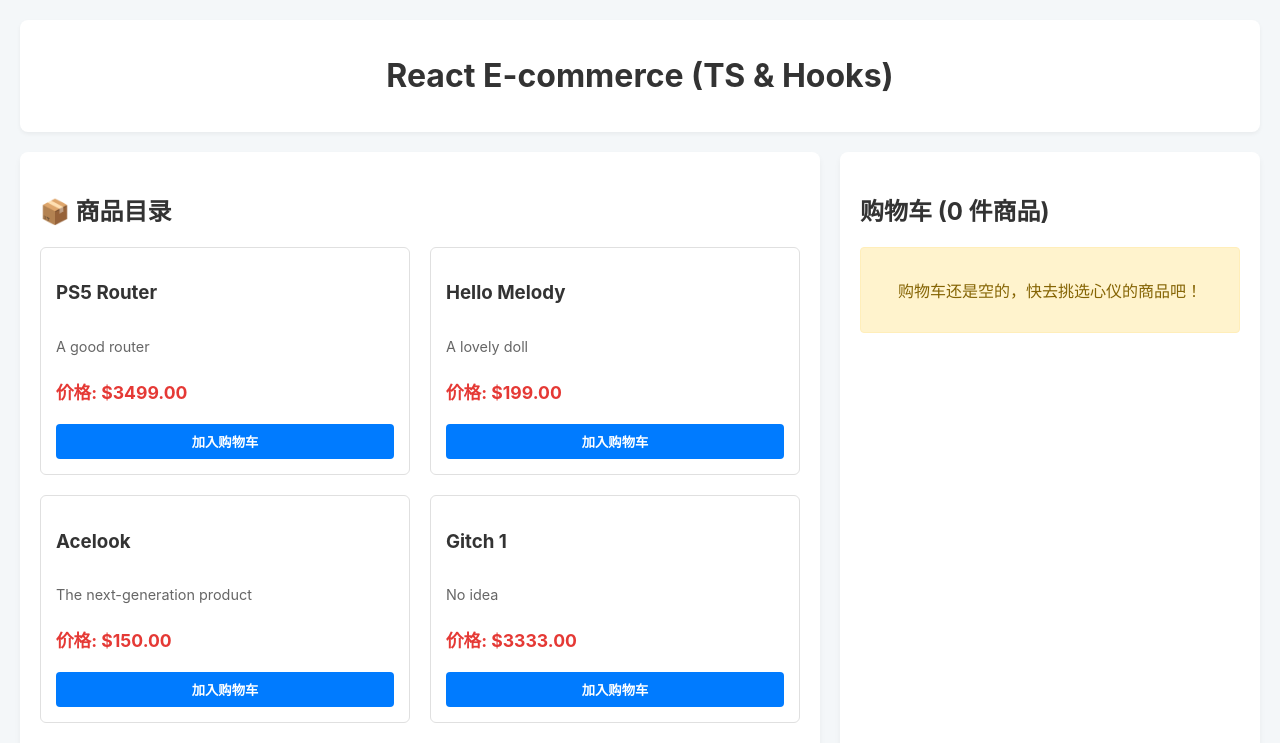
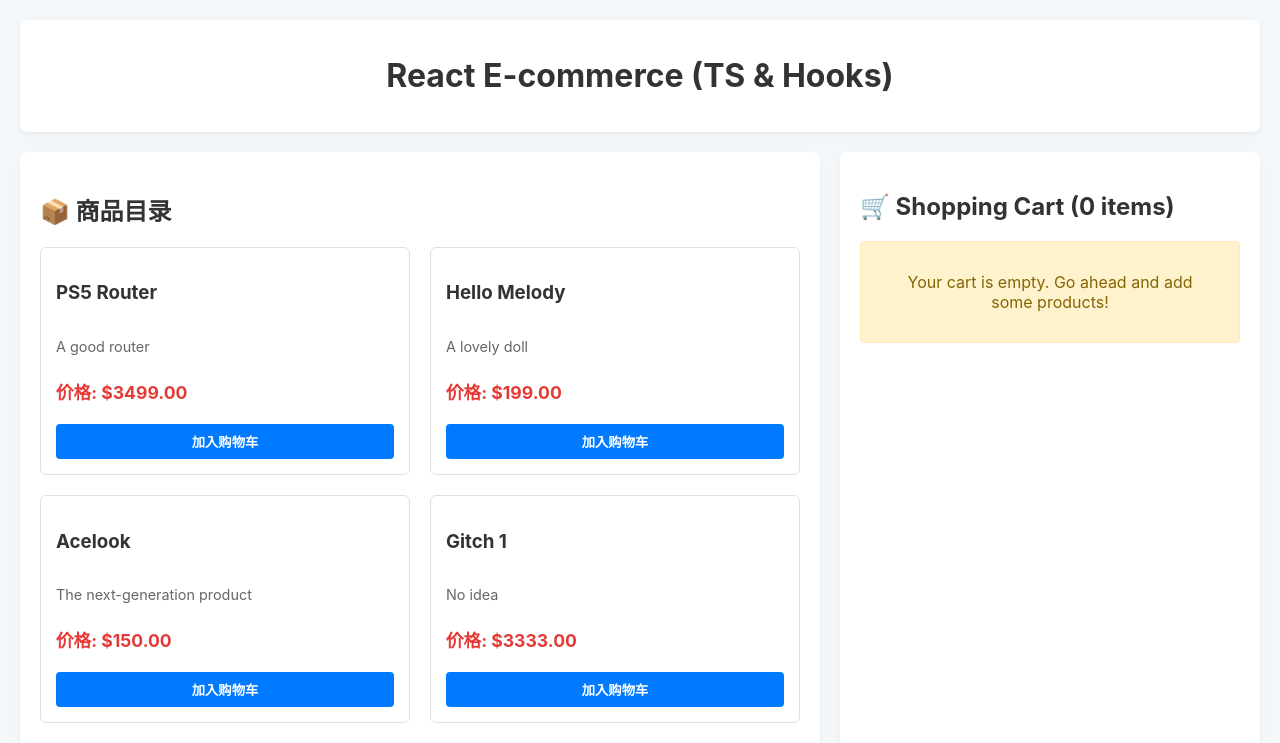
Before and after one commit to hk62638634-create/Project, a React (Create React App) app in the folder web app (shop)/: page / in a window 1280 px wide. Shown: the top 743 px of the page. Built offline with nearby package versions, Linux system fonts and the light colour scheme.

Commit message:
Translate ShoppingCart component to English

```diff
--- a/web app (shop)/src/components/ShoppingCart.tsx
+++ b/web app (shop)/src/components/ShoppingCart.tsx
@@ -1,65 +1,32 @@
 import React from 'react';
-import { useCart } from '../CartContext'; // 购物车全局状态上下文
-import CartItem from './CartItem';       // 购物车单条商品组件
-
-/**
- * 价格格式化函数：统一显示为 $xx.xx 格式
- */
+import { useCart } from '../CartContext';
+import CartItem from './CartItem';
 const formatPrice = (price: number) => {
   return `$${price.toFixed(2)}`;
 };
-
-/**
- * 购物车主组件
- * 显示当前购物车中的所有商品、数量统计、总金额
- * 提供清空购物车功能
- */
 const ShoppingCart: React.FC = () => {
-  // 从购物车上下文获取：商品列表、总金额、全部清空方法
   const { cart, totalAmount, resetCart } = useCart();
-
-  /**
-   * 清空购物车前的二次确认
-   */
   const handleReset = () => {
-    // 使用原生 confirm 进行二次确认，防止误操作
-    if (window.confirm('确定要清空购物车吗？此操作不可恢复！')) {
-      resetCart(); // 执行清空
+    if (window.confirm('Are you sure you want to clear the entire cart?')) {
+      resetCart();
     }
   };
-
-  // 计算购物车中商品的总件数（多种商品的数量之和）
-  const totalItems = cart.reduce((sum, item) => sum + item.quantity, 0);
-
   return (
     <div className="shopping-cart-container">
-      {/* 标题 + 商品总数 */}
-      <h2>购物车 ({totalItems} 件商品)</h2>
-
-      {/* 空购物车状态 */}
+      <h2>🛒 Shopping Cart ({cart.reduce((sum, item) => sum + item.quantity, 0)} items)</h2>
       {cart.length === 0 ? (
-        <p className="empty-cart-message">
-          购物车还是空的，快去挑选心仪的商品吧！
-        </p>
+        <p className="empty-cart-message">Your cart is empty. Go ahead and add some products!</p>
       ) : (
         <>
-          {/* 商品列表 */}
           <div className="cart-item-list">
-            {cart.map((item) => (
+            {cart.map(item => (
               <CartItem key={item.id} item={item} />
             ))}
           </div>
-
-          {/* 订单汇总区域 */}
           <div className="cart-summary">
-            <h3>
-              订单总额:{' '}
-              <span className="total-amount">{formatPrice(totalAmount)}</span>
-            </h3>
-
-            {/* 清空购物车按钮 */}
+            <h3>Order Total: <span className="total-amount">{formatPrice(totalAmount)}</span></h3>
             <button className="reset-btn" onClick={handleReset}>
-              清空购物车
+              Clear Cart
             </button>
           </div>
         </>
@@ -67,5 +34,4 @@ const ShoppingCart: React.FC = () => {
     </div>
   );
 };
-
 export default ShoppingCart;
```
